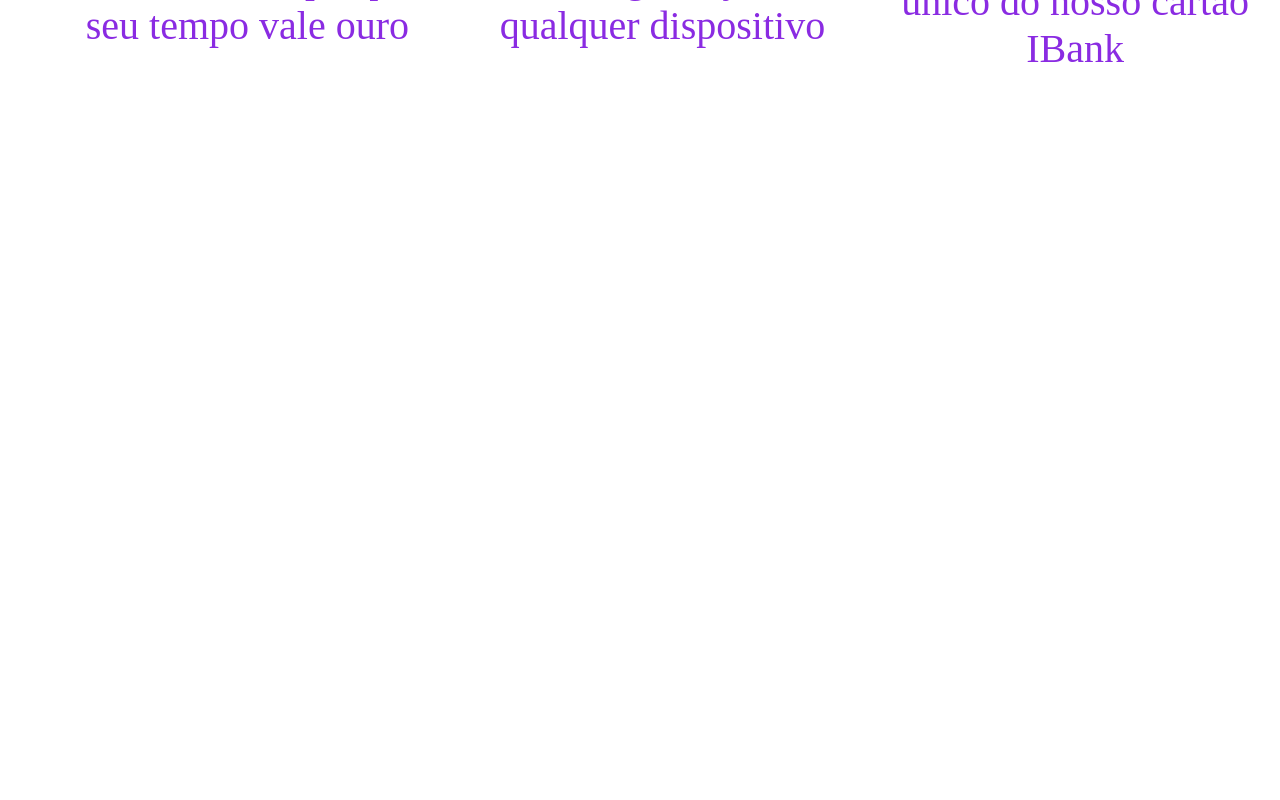
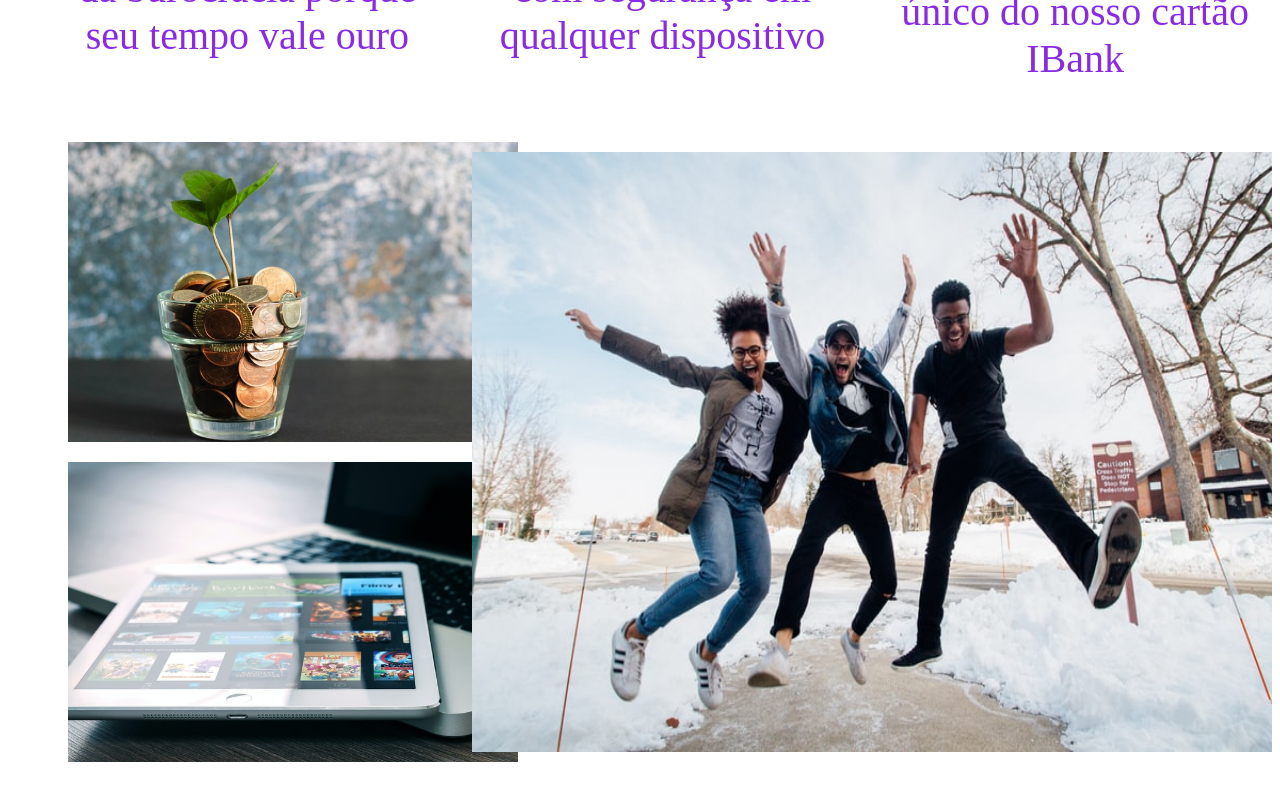
Before and after one commit to simone-art/projeto-ibank, an Angular app: page / in a window 1280 px wide. Shown: the part 2309-3109 px from the top of the page. Before the commit the page ends 2429 px from the top, so only its background shows below. Built offline with nearby package versions, Linux system fonts and the light colour scheme.

Commit message:
Criado container-imagems com position relative

```diff
--- a/src/app/contaniner-beneficios-dos/contaniner-beneficios-dos.component.css
+++ b/src/app/contaniner-beneficios-dos/contaniner-beneficios-dos.component.css
@@ -7,6 +7,7 @@ body {
     flex-direction: row;
     align-items: center;
     margin-top: 10px;
+    margin-bottom: 20px;
 }
 
 .imagem-beneficios-dos {
@@ -26,3 +27,32 @@ body {
     color: blueviolet;
     text-align: center;
 }
+
+.container-imagems-dos{
+    display: flex;
+    flex-direction: column;
+}
+
+.imagem-dos {
+    width: 450px;
+    height: 300px;
+    margin-bottom: 20px;
+    margin-right: 20px;
+    margin-left: 60px;
+}
+
+.imagem-feliz {
+    display: flex;
+    flex-direction: row;
+    justify-content: flex-end;
+}
+
+.imagem-dos-feliz{
+    width: 800px;
+    height: 600px;
+    margin-top: 20px;
+    margin-bottom: 20px;
+    position: relative;
+    transform: translateX(-700px);
+    transform: translateY(-650px);
+}
--- a/src/app/contaniner-beneficios-dos/contaniner-beneficios-dos.component.html
+++ b/src/app/contaniner-beneficios-dos/contaniner-beneficios-dos.component.html
@@ -10,4 +10,15 @@
         <p class="beneficios-ibank-dos">Oferecemos um sistema de entrega único do nosso cartão IBank</p>
 
     </div>
+
+    <div>
+        <div class="container-imagems-dos">
+            <img src="../../assets/images/money.jpg" class="imagem-dos" alt="">
+            <img src="../../assets/images/tecnology2.jpg" class="imagem-dos" alt="">
+            <div class="imagem-feliz">
+                <img src="../../assets/images/people1.jpg" class="imagem-dos-feliz" alt="">
+            </div>
+        </div>
+
+    </div>
 </section>
```
